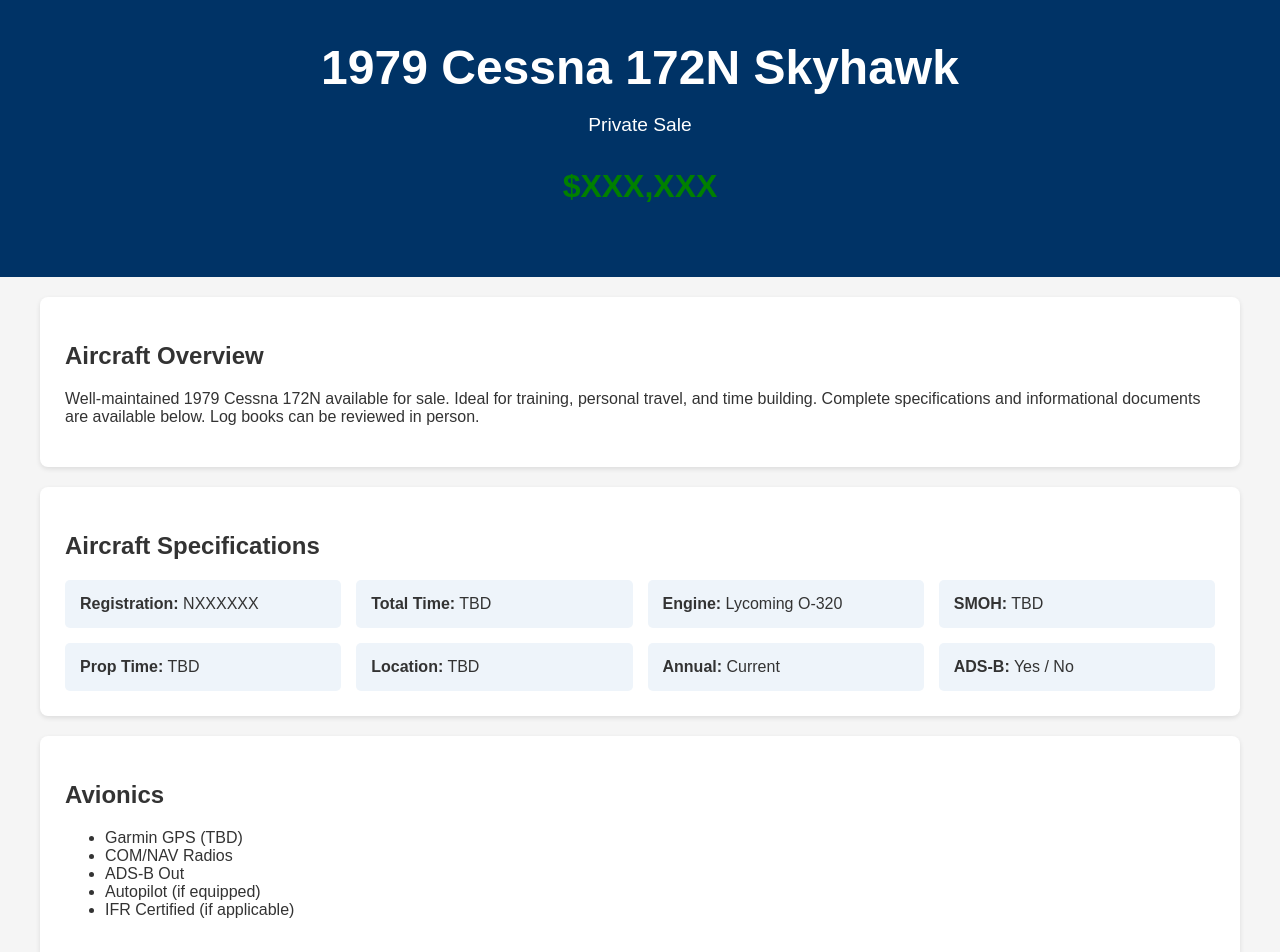
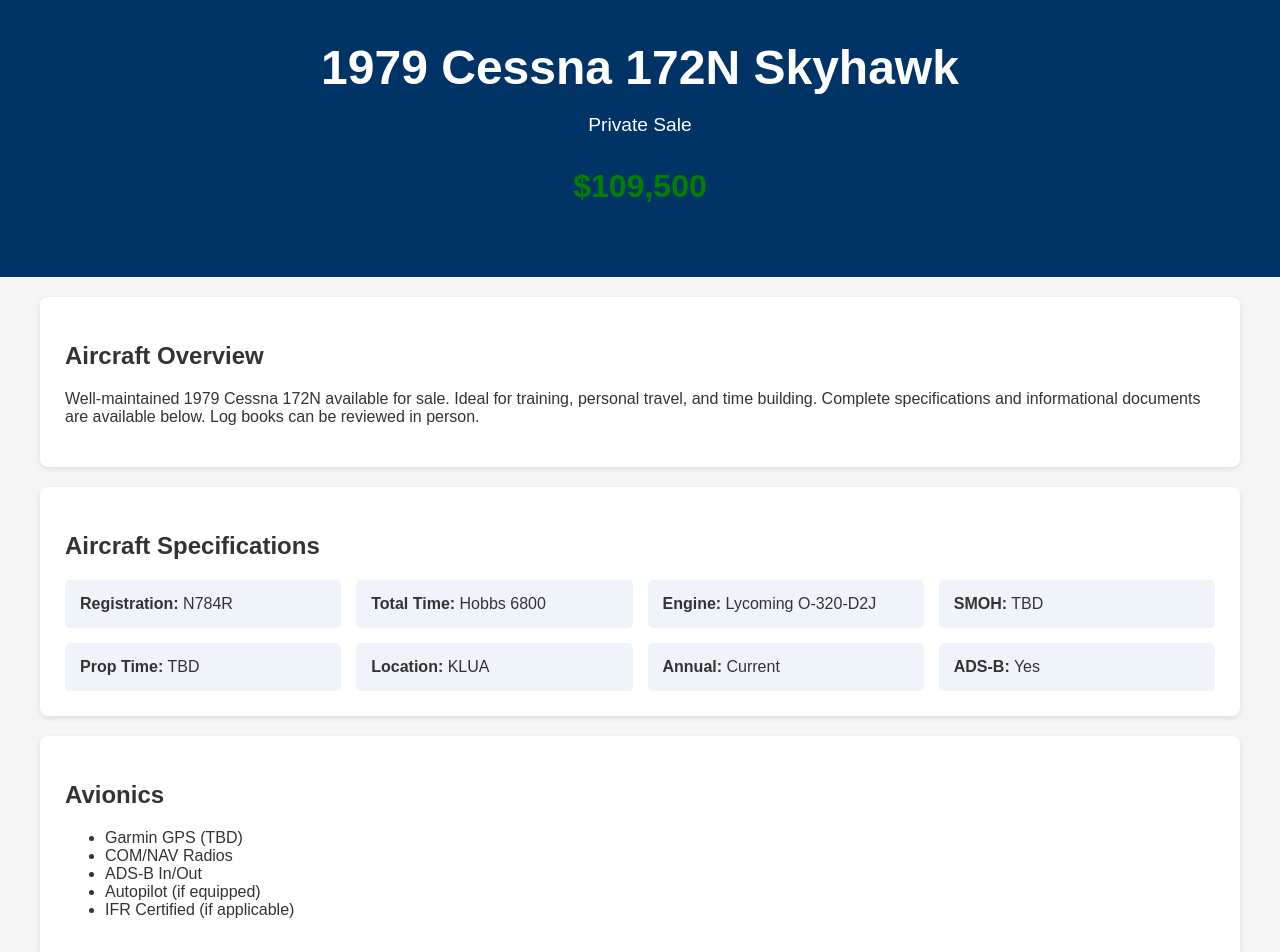
Before and after one commit to captanfred/N784R, a plain HTML site: page index.html in a window 1280 px wide. Shown: the top 952 px of the page. Drawn offline with Linux system fonts and the light colour scheme.

Commit message:
Update index.html

```diff
--- a/index.html
+++ b/index.html
@@ -97,7 +97,7 @@ header p {
 <header>
     <h1>1979 Cessna 172N Skyhawk</h1>
     <p>Private Sale</p>
-    <p class="price">$XXX,XXX</p>
+    <p class="price">$109,500</p>
 </header>
 
 <div class="container">
@@ -115,14 +115,14 @@ header p {
         <h2>Aircraft Specifications</h2>
 
         <div class="specs">
-            <div class="spec-item"><strong>Registration:</strong> NXXXXXX</div>
-            <div class="spec-item"><strong>Total Time:</strong> TBD</div>
-            <div class="spec-item"><strong>Engine:</strong> Lycoming O-320</div>
+            <div class="spec-item"><strong>Registration:</strong> N784R</div>
+            <div class="spec-item"><strong>Total Time:</strong> Hobbs 6800</div>
+            <div class="spec-item"><strong>Engine:</strong> Lycoming O-320-D2J</div>
             <div class="spec-item"><strong>SMOH:</strong> TBD</div>
             <div class="spec-item"><strong>Prop Time:</strong> TBD</div>
-            <div class="spec-item"><strong>Location:</strong> TBD</div>
+            <div class="spec-item"><strong>Location:</strong> KLUA</div>
             <div class="spec-item"><strong>Annual:</strong> Current</div>
-            <div class="spec-item"><strong>ADS-B:</strong> Yes / No</div>
+            <div class="spec-item"><strong>ADS-B:</strong> Yes</div>
         </div>
 
     </div>
@@ -133,7 +133,7 @@ header p {
         <ul>
             <li>Garmin GPS (TBD)</li>
             <li>COM/NAV Radios</li>
-            <li>ADS-B Out</li>
+            <li>ADS-B In/Out</li>
             <li>Autopilot (if equipped)</li>
             <li>IFR Certified (if applicable)</li>
         </ul>
@@ -144,6 +144,10 @@ header p {
         <h2>Photo Gallery</h2>
 
         <div class="gallery">
+
+            <img src="photos/exterior-front.jpg" alt="Exterior Front">
+
+            <img src="photos/exterior-front.jpg" alt="Exterior Front">
 
             <img src="photos/exterior-front.jpg" alt="Exterior Front">
 
```
